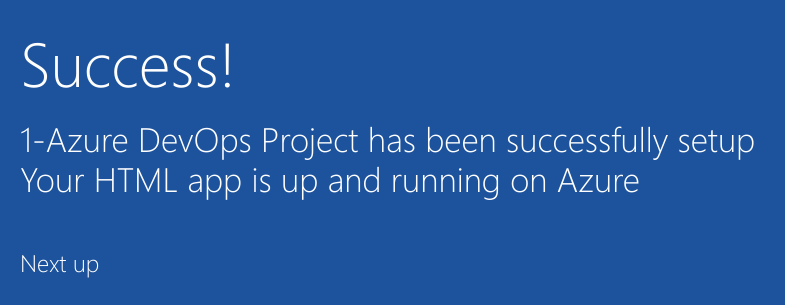
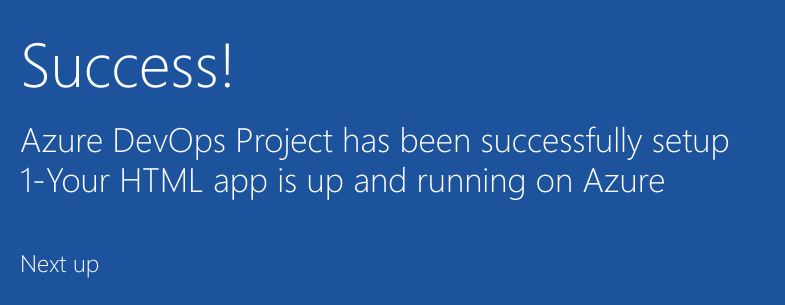
Before and after one commit to PRERANABAJAJ14/Assignment3, a plain HTML site: page sample-project/index.html in a window 1280 px wide. Shown: the part 352-657 px from the top of the page, 205-990 px from the left. Drawn offline with Linux system fonts and the light colour scheme.

Commit message:
Update index.html

```diff
--- a/sample-project/index.html
+++ b/sample-project/index.html
@@ -19,8 +19,8 @@
         </div>
             <div class="content-body">
                 <div class="success-text">Success!</div>
-                <div class="description line-1"> 1-Azure DevOps Project has been successfully setup</div>
-                <div class="description line-2"> Your HTML app is up and running on Azure</div>
+                <div class="description line-1"> Azure DevOps Project has been successfully setup</div>
+                <div class="description line-2"> 1-Your HTML app is up and running on Azure</div>
                 <div class="next-steps-container">
                     <div class="next-steps-header">Next up</div>
                     <div class="next-steps-body">
```
